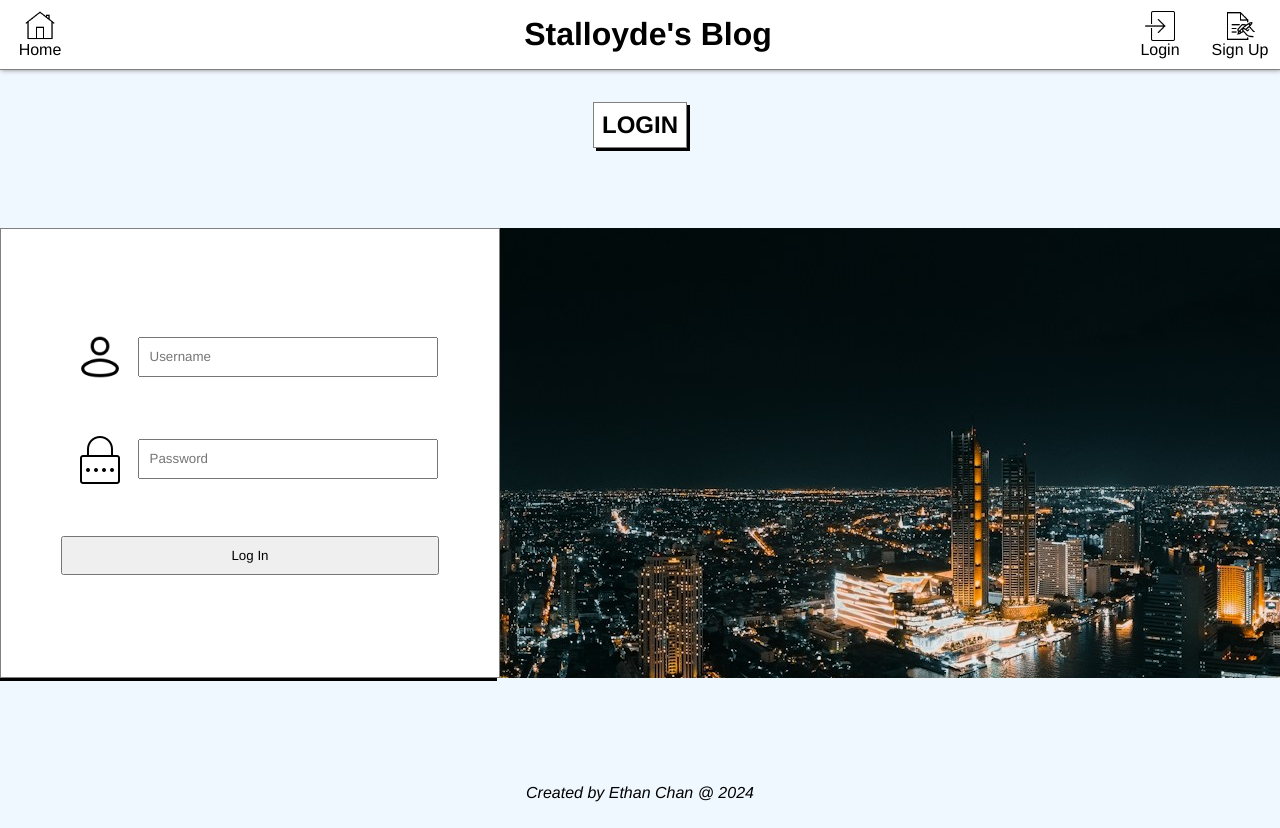
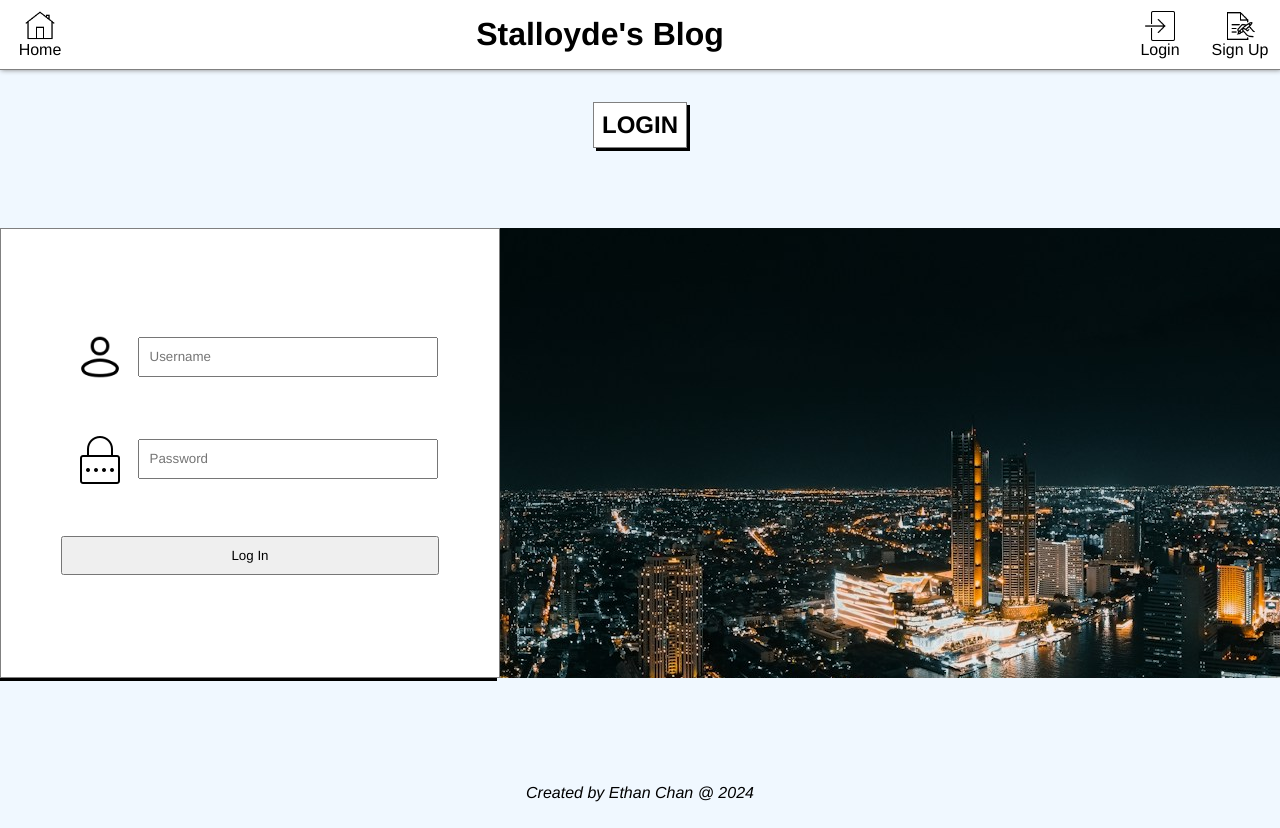
Before and after one commit to Stalloyde/blogapi-client, a React app: page /login in a window 1280 px wide. Built offline with nearby package versions, Linux system fonts and the light colour scheme; the HTML template or start-up script is replaced by a standard one.

Commit message:
Remove padding

```diff
--- a/src/components/header/header.module.css
+++ b/src/components/header/header.module.css
@@ -10,7 +10,6 @@
 h1 {
   flex-grow: 1;
   text-align: center;
-  padding-left: 3em;
 }
 
 .nav {
```
